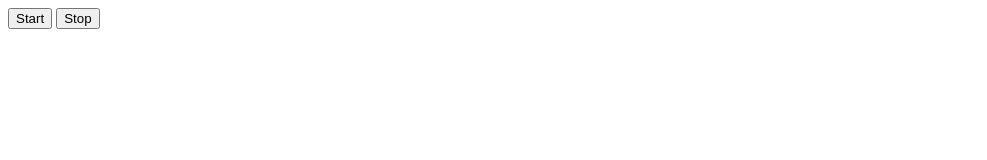
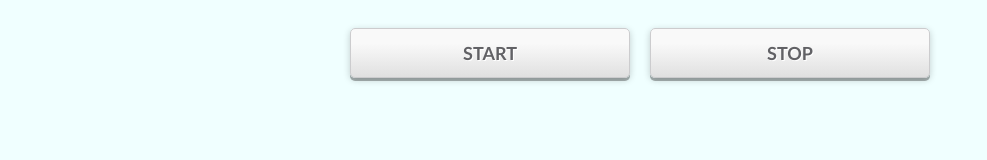
Before and after one commit to jamangueira7/webstreams-nodejs-app, a website: page index.html in a window 1280 px wide. Shown: the whole page, without its empty margins (0-987 px from the left). Drawn offline with Linux system fonts and the light colour scheme.

Commit message:
finalizando readme

```diff
--- a/index.html
+++ b/index.html
@@ -4,6 +4,17 @@
     <meta charset="UTF-8">
     <title>Webstream</title>
   <style>
+
+    body {
+      background: azure;
+    }
+
+    .bnts {
+      display: flex;
+      justify-content: center;
+      gap: 20px;
+      padding: 20px;
+    }
     .grid {
       display: grid;
       grid-template-columns: repeat(auto-fill, minmax(280px, 1fr));
@@ -13,16 +24,47 @@
 
     .grid>article {
       border: 1px solid #ccc;
+      border-radius: 5px;
+      background: #cccccc;
     }
 
     .grid .text {
-      padding: 20px;
+      padding: 30px;
     }
+
+    button {
+      background: -webkit-linear-gradient(bottom, #E0E0E0, #F9F9F9 70%);
+      background: -moz-linear-gradient(bottom, #E0E0E0, #F9F9F9 70%);
+      background: -o-linear-gradient(bottom, #E0E0E0, #F9F9F9 70%);
+      background: -ms-linear-gradient(bottom, #E0E0E0, #F9F9F9 70%);
+      background: linear-gradient(bottom, #E0E0E0, #F9F9F9 70%);
+      border: 1px solid #CCCCCE;
+      border-radius: 5px;
+      box-shadow: 0 3px 0 rgba(0, 0, 0, .3),
+      0 2px 7px rgba(0, 0, 0, 0.2);
+      color: #616165;
+      font-family: "Trebuchet MS";
+      font-size: 18px;
+      font-weight: bold;
+      line-height: 25px;
+      text-align: center;
+      text-decoration: none;
+      text-transform: uppercase;
+      text-shadow:1px 1px 0 #FFF;
+      padding: 5px 15px;
+      position: relative;
+      width: 280px;
+      height: 50px;
+    }
+
   </style>
 </head>
 <body>
-  <button id="start">Start</button>
-  <button id="stop">Stop</button>
+  <div class="bnts">
+    <button id="start">Start</button>
+    <button id="stop">Stop</button>
+  </div>
+
   <div class="container">
     <main id="cards" class="grid">
     </main>
```
Also changed, not shown: .github/img.png (added), .github/img_1.png (added), README.md.
